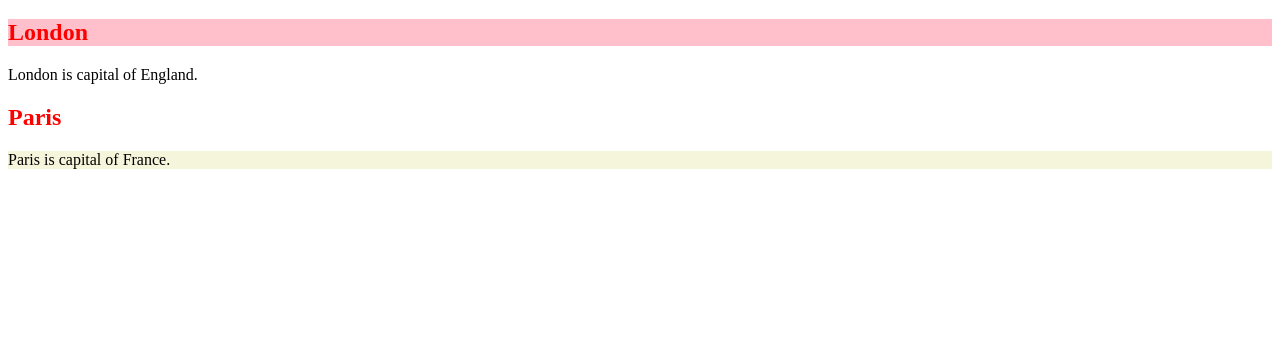
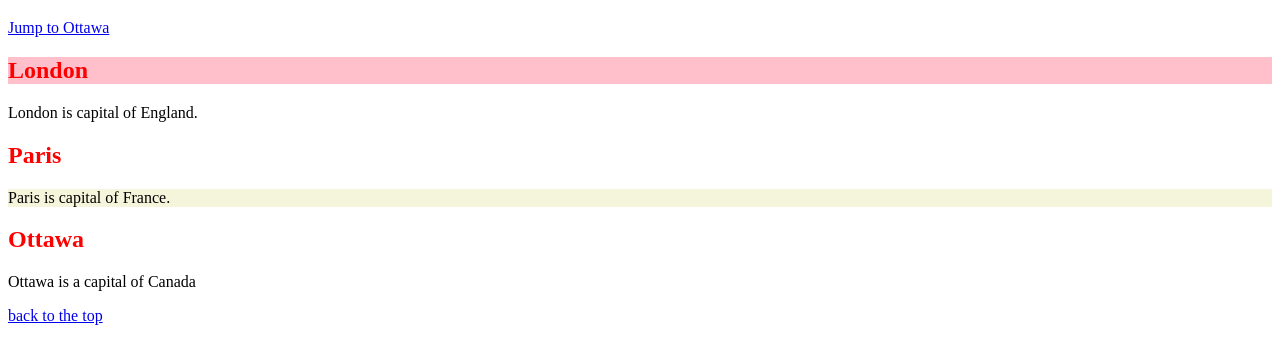
Before and after one commit to itsmat11/1620-week-5, a plain HTML site: page index.html in a window 1280 px wide. Shown: the part 61-424 px from the top of the page. Drawn offline with Linux system fonts and the light colour scheme.

Commit message:
add href to link back to the top with id

```diff
--- a/index.html
+++ b/index.html
@@ -8,13 +8,18 @@
 </head>
 
 <body>
-    <h1 class="heading">Capitals</h1>
-
+    <h1 id="top" class="heading">Capitals</h1>
+    <p><a href="#ottawa">Jump to Ottawa</a></p>
     <h2 class="heading" id="pink">London</h2>
     <p>London is capital of England.</p>
 
     <h2 class="heading">Paris</h2>
     <p class="paris">Paris is capital of France.</p>
+
+    <h2 class="heading" id="ottawa">Ottawa</h2>
+    <p>Ottawa is a capital of Canada</p>
+
+    <p><a href="#top">back to the top</a></p>
 </body>
 
 </html>
```
